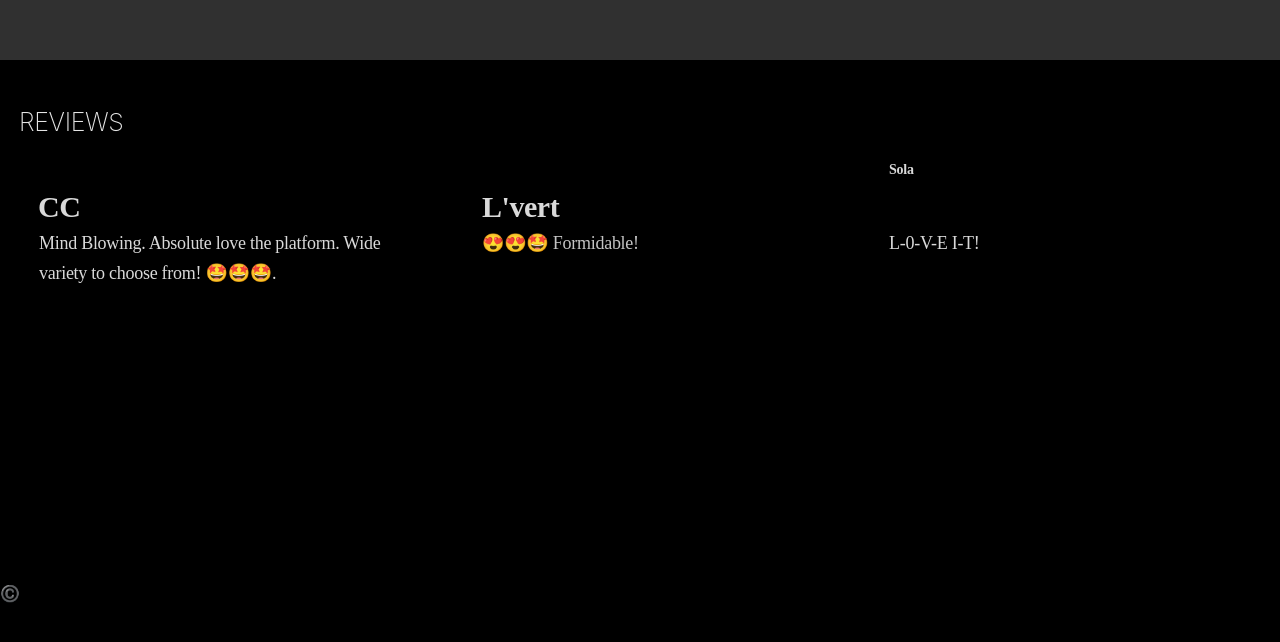
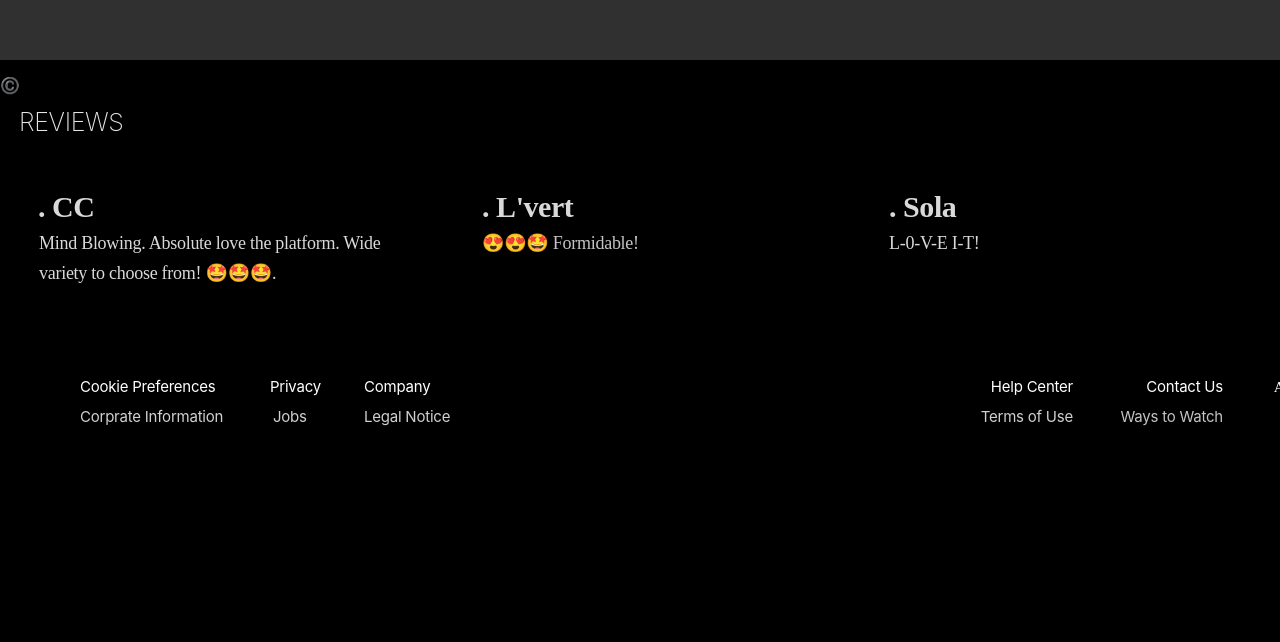
Before and after one commit to CHISAKA-001/flixy-001, a plain HTML site: page index.html in a window 1280 px wide. Shown: the part 4640-5282 px from the top of the page. Drawn offline with Linux system fonts and the light colour scheme.

Commit message:
Styling Reviews and Footer Information section8

```diff
--- a/index.html
+++ b/index.html
@@ -114,11 +114,11 @@
                 <footer id="foot">
                    <div class="review">
                         <h5 id="rvw">REVIEWS</h5>
-                            <h6 id="r1">CC</h6>
+                            <h6 id="r1">. CC</h6>
                                 <p id="r1p">Mind Blowing. Absolute love the platform. Wide variety to choose from! <span>🤩🤩🤩.</span></p>
-                            <h6 id="r2">L'vert</h6>
+                            <h6 id="r2">. L'vert</h6>
                                 <p id="r2p"><span>😍😍🤩 Formidable!</span></p>
-                            <h6 id="r3">Sola</h6>
+                            <h6 id="r3">. Sola</h6>
                                 <p id="r3p">L-0-V-E I-T!</p>
                    </div>
                    <div>
--- a/style.css
+++ b/style.css
@@ -1123,7 +1123,7 @@ color: #D9D9D9;
     font-family: 'Montserrat';
     font-style: normal;
     font-weight: 700;
-    font-size: 14px;
+    font-size: 30px;
     line-height: 36px;
 
     /* identical to box height, or 257% */
@@ -1153,5 +1153,287 @@ color: #D9D9D9;
     letter-spacing: -0.015em;
 
     color: #D9D9D9;
+}
+
+
+#info1 {
+    /* Cookie Preferences */
+
+    position: absolute;
+    width: 173px;
+    height: 24px;
+    left: 80px;
+    top: 290px;
+
+    font-family: 'Inter';
+    font-style: normal;
+    font-weight: 400;
+    font-size: 15px;
+    line-height: 24px;
+    /* identical to box height, or 160% */
+
+    letter-spacing: -0.015em;
+
+    color: #FFFFFF;
+}
+
+#info2{
+    /* Privacy */
+
+    position: absolute;
+    width: 173px;
+    height: 24px;
+    left: 270px;
+    top: 290px;
+
+    font-family: 'Inter';
+    font-style: normal;
+    font-weight: 400;
+    font-size: 15px;
+    line-height: 24px;
+    /* identical to box height, or 160% */
+
+    letter-spacing: -0.015em;
+
+    color: #FFFFFF;
+}
+
+#info3{
+    /* Company */
+
+    position: absolute;
+    width: 173px;
+    height: 24px;
+    left: 364px;
+    top: 290px;
+
+    font-family: 'Inter';
+    font-style: normal;
+    font-weight: 400;
+    font-size: 15px;
+    line-height: 24px;
+    /* identical to box height, or 160% */
+
+    letter-spacing: -0.015em;
+
+    color: #FFFFFF;
+}
+
+#info4{
+    /* Help Center */
+
+    position: absolute;
+    width: 173px;
+    height: 24px;
+    left: 900px;
+    top: 290px;
+
+    font-family: 'Inter';
+    font-style: normal;
+    font-weight: 400;
+    font-size: 15px;
+    line-height: 24px;
+    /* identical to box height, or 160% */
+
+    text-align: right;
+    letter-spacing: -0.015em;
+
+    color: #FFFFFF;
+}
+
+#info5{
+    /* Contact Us */
+
+    position: absolute;
+    width: 173px;
+    height: 24px;
+    left: 1050px;
+    top: 290px;
+
+    font-family: 'Inter';
+    font-style: normal;
+    font-weight: 400;
+    font-size: 15px;
+    line-height: 24px;
+    /* identical to box height, or 160% */
+
+    text-align: right;
+    letter-spacing: -0.015em;
+
+    color: #FFFFFF;
+}
+
+#info6{
+    /* Account */
+
+    position: absolute;
+    width: 173px;
+    height: 24px;
+    left: 1150px;
+    top: 290px;
+
+    font-family: 'Montserrat';
+    font-style: normal;
+    font-weight: 400;
+    font-size: 15px;
+    line-height: 24px;
+    /* identical to box height, or 160% */
+
+    text-align: right;
+    letter-spacing: -0.015em;
+
+    color: #FFFFFF;
+}
+
+#footlogo{
+    /* flixy */
+
+    position: absolute;
+    left: 47 %;
+    right: 0%;
+    top: -100px;
+    bottom: 0%;
+
+    font-family: 'Comfortaa';
+    font-style: normal;
+    font-weight: 400;
+    font-size: 28.4444px;
+    line-height: 32px;
+    /* identical to box height */
+
+    display: flex;
+    align-items: center;
+    text-align: center;
+    letter-spacing: -0.015em;
+
+    color: #E5E5E5;
+}
+
+#info7{
+    /* Corprate Information */
+
+    position: absolute;
+    width: 173px;
+    height: 24px;
+    left: 80px;
+    top: 320px;
+
+    font-family: 'Inter';
+    font-style: normal;
+    font-weight: 400;
+    font-size: 15px;
+    line-height: 24px;
+    /* identical to box height, or 160% */
+
+    letter-spacing: -0.015em;
+
+    color: #D1D1D1;
+}
+
+#info8{
+   /* Jobs */
+
+    position: absolute;
+    width: 173px;
+    height: 24px;
+    left: 273px;
+    top: 320px;
+
+    font-family: 'Inter';
+    font-style: normal;
+    font-weight: 400;
+    font-size: 15px;
+    line-height: 24px;
+    /* identical to box height, or 160% */
+
+    letter-spacing: -0.015em;
+
+    color: #D1D1D1;
+}
+
+#info9 {
+   /* Legal Notice */
+
+    position: absolute;
+    width: 173px;
+    height: 24px;
+    left: 364px;
+    top: 320px;
+
+    font-family: 'Inter';
+    font-style: normal;
+    font-weight: 400;
+    font-size: 15px;
+    line-height: 24px;
+    /* identical to box height, or 160% */
+
+    letter-spacing: -0.015em;
+
+    color: #D1D1D1;
+}
+
+#info10{
+    /* Terms of Use */
+
+    position: absolute;
+    width: 173px;
+    height: 24px;
+    left: 900px;
+    top: 320px;
+
+    font-family: 'Inter';
+    font-style: normal;
+    font-weight: 400;
+    font-size: 15px;
+    line-height: 24px;
+    /* identical to box height, or 160% */
+
+    text-align: right;
+    letter-spacing: -0.015em;
+
+    color: #D1D1D1;
+}
+#info11 {
+    /* Ways to Watch */
+
+    position: absolute;
+    width: 173px;
+    height: 24px;
+    left: 1050px;
+    top: 320px;
+
+    font-family: 'Inter';
+    font-style: normal;
+    font-weight: 400;
+    font-size: 15px;
+    line-height: 24px;
+    /* identical to box height, or 160% */
+
+    text-align: right;
+    letter-spacing: -0.015em;
+
+    color: #C4C4C4;
+}
+
+#info12 {
+    /* FAQS */
+
+    position: absolute;
+    width: 173px;
+    height: 24px;
+    left: 1150px;
+    top: 320px;
+
+    font-family: 'Montserrat';
+    font-style: normal;
+    font-weight: 400;
+    font-size: 15px;
+    line-height: 24px;
+    /* identical to box height, or 160% */
+
+    text-align: right;
+    letter-spacing: -0.015em;
+
+    color: #C4C4C4;
 
 }
```
